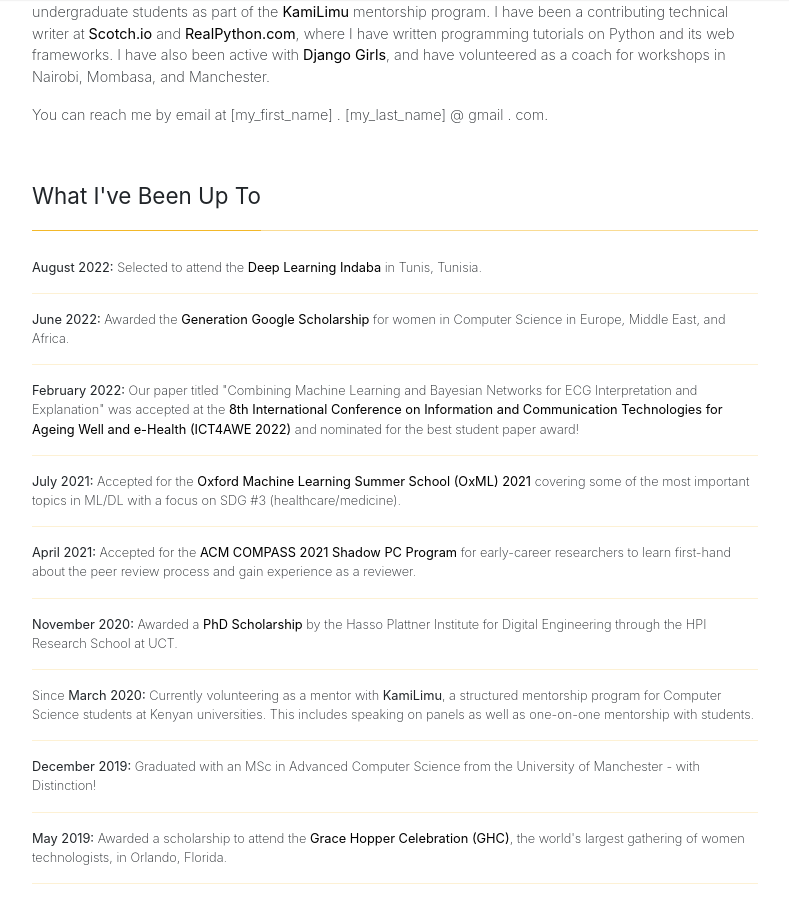
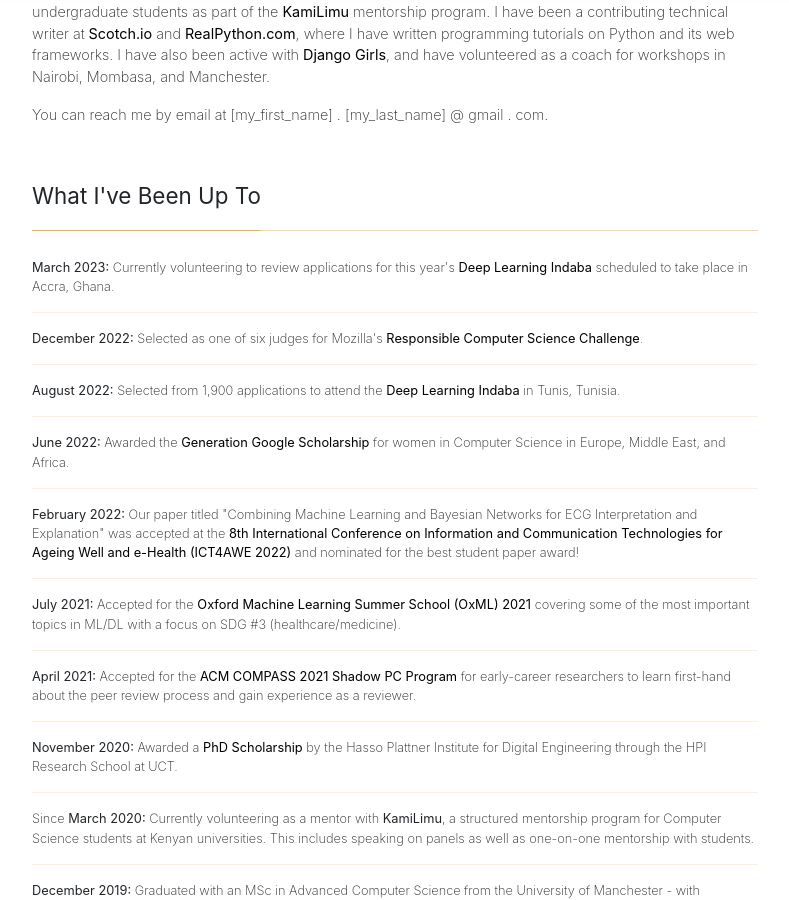
Before and after one commit to mbithenzomo/mbithenzomo.github.io, a Jekyll site: the page built from index.html, in a window 1280 px wide and 900 px high, scrolled down 481 px. Shown: the whole window, without its empty margins (245-1034 px from the left). Built offline with Jekyll 4.4.1, drawn with Linux system fonts in a browser that asks for light colours; nearby versions of some CDN libraries.

Commit message:
Recent updates

```diff
--- a/index.html
+++ b/index.html
@@ -35,7 +35,9 @@
         <div class="section-title">
             <h2><span>What I've Been Up To</span></h2>
         </div>
-        <p><strong>August 2022:</strong> Selected to attend the <a href="https://deeplearningindaba.com/2022/" target="blank">Deep Learning Indaba</a> in Tunis, Tunisia.</p> <hr>
+        <p><strong>March 2023:</strong> Currently volunteering to review applications for this year's <a href="https://deeplearningindaba.com/2023/" target="blank">Deep Learning Indaba</a> scheduled to take place in Accra, Ghana.</p> <hr>
+        <p><strong>December 2022:</strong> Selected as one of six judges for Mozilla's <a href="https://foundation.mozilla.org/en/blog/meet-the-2023-judges-and-advisors-for-the-responsible-computer-science-challenge-in-kenya/" target="blank">Responsible Computer Science Challenge</a>.</p> <hr>
+        <p><strong>August 2022:</strong> Selected from 1,900 applications to attend the <a href="https://deeplearningindaba.com/2022/" target="blank">Deep Learning Indaba</a> in Tunis, Tunisia.</p> <hr>
         <p><strong>June 2022:</strong> Awarded the <a href="https://buildyourfuture.withgoogle.com/scholarships/google-scholarship-recipients" target="blank">Generation
         Google Scholarship</a> for women in Computer Science in Europe, Middle East, and Africa.</p> <hr>
         <p><strong>February 2022:</strong> Our paper titled "Combining Machine Learning and Bayesian Networks for ECG Interpretation and Explanation" was accepted at
```
